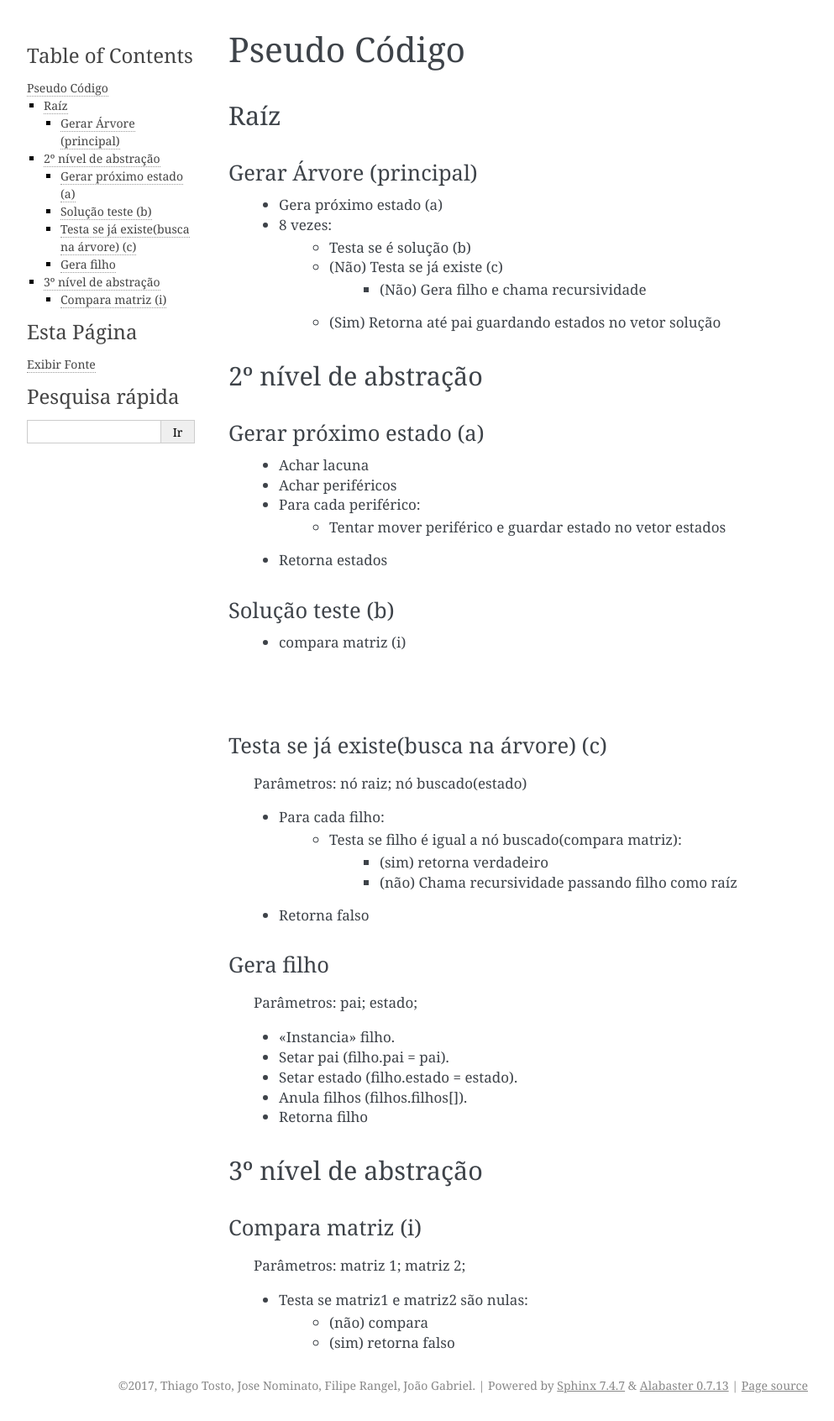
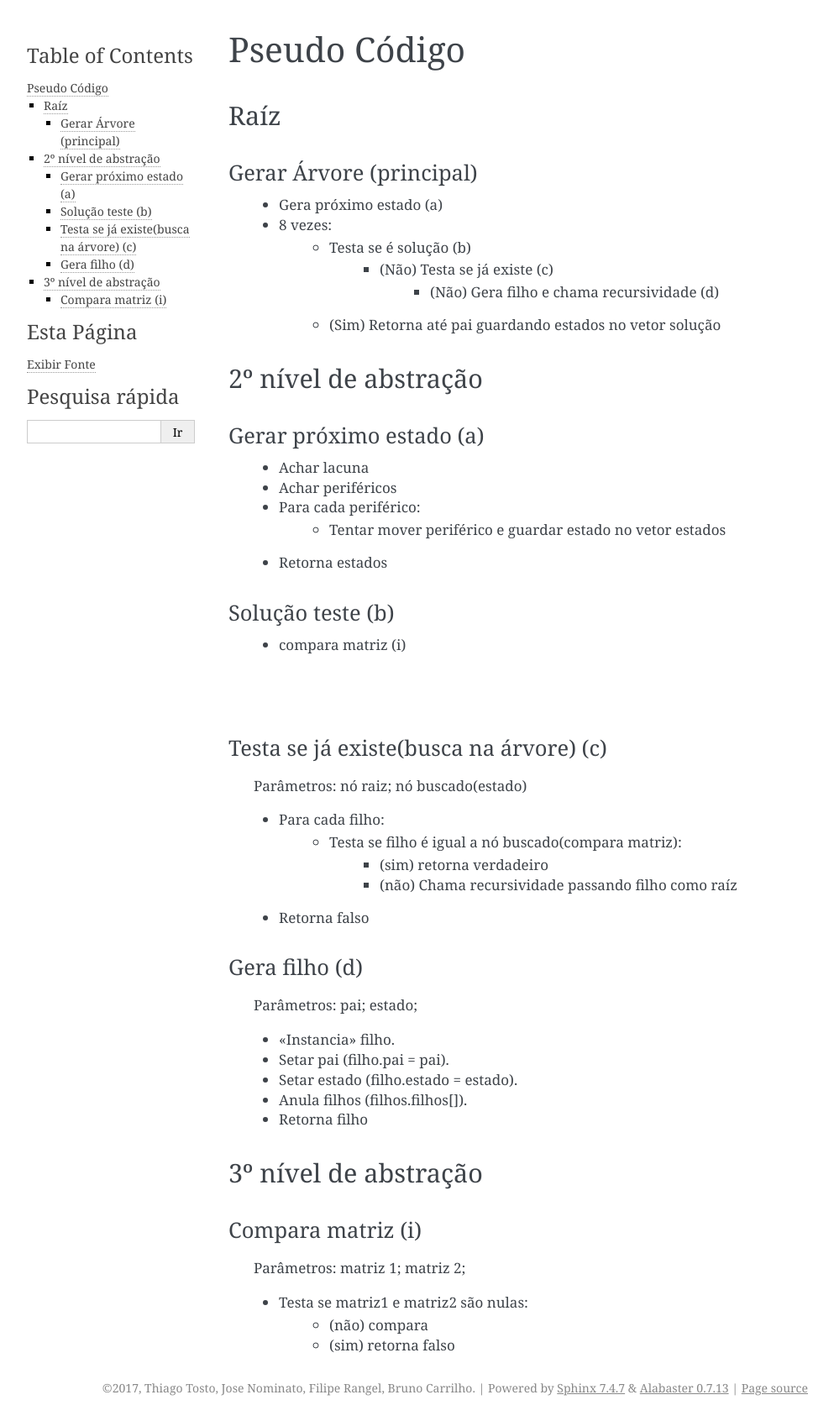
Before and after one commit to thiagotosto/klotisover, a Sphinx documentation site: the page built from docs/pseudo.rst, in a window 1280 px wide. Shown: the whole page at 84% size, without its empty margins (148-1141 px from the left). Built offline with Sphinx 7.4.7, drawn with Linux system fonts in a browser that asks for light colours.

```diff
--- a/docs/conf.py
+++ b/docs/conf.py
@@ -46,7 +46,7 @@ master_doc = 'index'
 
 # General information about the project.
 project = u'Klotisover'
-copyright = u'2017, Thiago Tosto, Jose Nominato, Filipe Rangel, João Gabriel'
+copyright = u'2017, Thiago Tosto, Jose Nominato, Filipe Rangel, Bruno Carrilho'
 author = u'Thiago Tosto, Jose Nominato, Filipe Rangel, João Gabriel'
 
 # The version info for the project you're documenting, acts as replacement for
@@ -133,7 +133,7 @@ latex_elements = {
 #  author, documentclass [howto, manual, or own class]).
 latex_documents = [
     (master_doc, 'Klotisover.tex', u'Klotisover',
-     u'Thiago Tosto, Jose Nominato, Filipe Rangel, João Gabriel', 'manual'),
+     u'Thiago Tosto, Jose Nominato, Filipe Rangel, Bruno Carrilho', 'manual'),
 ]
 
 
--- a/docs/pseudo.rst
+++ b/docs/pseudo.rst
@@ -10,8 +10,8 @@ Gerar Árvore (principal)
 	* Gera próximo estado  (a)
 	* 8 vezes:
 		* Testa se é solução (b)
-	 	* (Não) Testa se já existe (c)
-	 		* (Não) Gera filho e chama recursividade
+	 		* (Não) Testa se já existe (c)
+	 			* (Não) Gera filho e chama recursividade (d)
 	 	* (Sim) Retorna até pai guardando estados no vetor solução
 
 2º nível de abstração
@@ -45,8 +45,8 @@ Testa se já existe(busca na árvore) (c)
 			* (não) Chama recursividade passando filho como raíz
 	* Retorna falso
 
-Gera filho
-----------
+Gera filho (d)
+--------------
 
 	Parâmetros: pai; estado;
 
```
Also changed, not shown: 13 other files.
